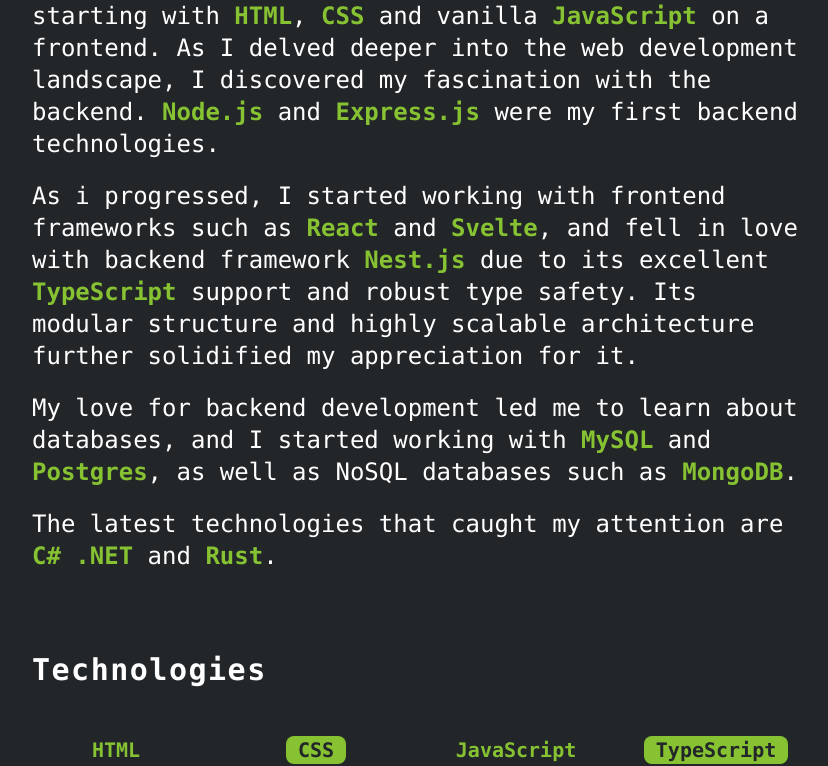
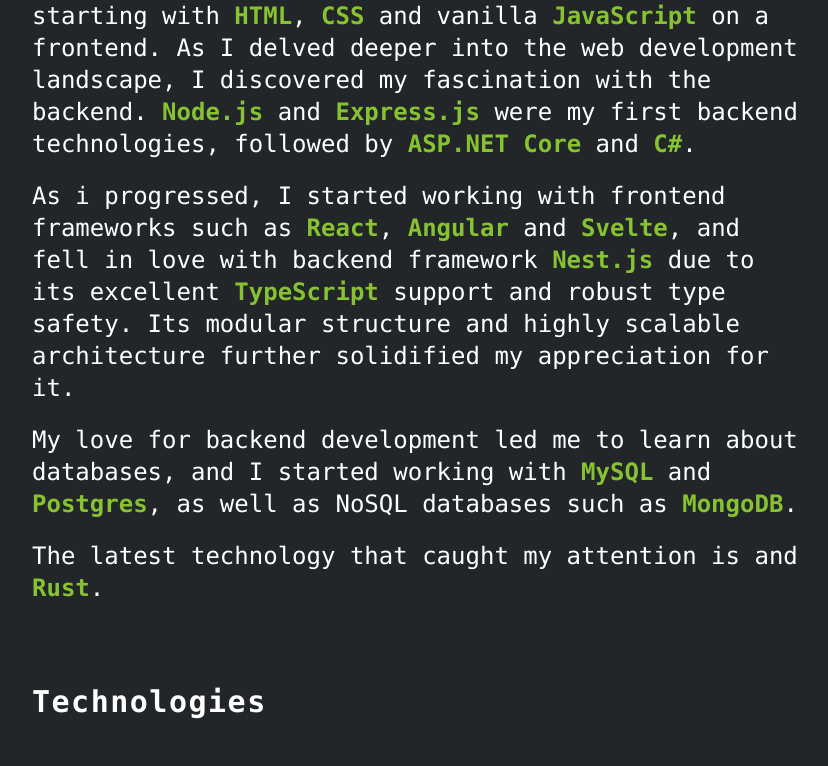
Before and after one commit to minzhoudu/portfolio, a React (Vite) app: page /about in a window 1280 px wide. Shown: the part 920-1686 px from the top of the page, without its empty margins (224-1052 px from the left). Built offline with nearby package versions, Linux system fonts and the light colour scheme.

Commit message:
[feature]: adding technologies and biography change

```diff
--- a/src/components/Biography.tsx
+++ b/src/components/Biography.tsx
@@ -24,15 +24,16 @@
         on a frontend. As I delved deeper into the web development landscape, I
         discovered my fascination with the backend. <Tech>
           Node.js
-        </Tech> and <Tech>Express.js</Tech> were my first backend technologies.
+        </Tech> and <Tech>Express.js</Tech> were my first backend technologies,
+        followed by <Tech>ASP.NET Core</Tech> and <Tech>C#</Tech>.
       </Paragraph>
 
       <Paragraph>
         As i progressed, I started working with frontend frameworks such as{" "}
-        <Tech>React</Tech> and <Tech>Svelte</Tech>, and fell in love with
-        backend framework <Tech>Nest.js</Tech> due to its excellent{" "}
-        <Tech>TypeScript</Tech> support and robust type safety. Its modular
-        structure and highly scalable architecture further solidified my
+        <Tech>React</Tech>, <Tech>Angular</Tech> and <Tech>Svelte</Tech>, and
+        fell in love with backend framework <Tech>Nest.js</Tech> due to its
+        excellent <Tech>TypeScript</Tech> support and robust type safety. Its
+        modular structure and highly scalable architecture further solidified my
         appreciation for it.
       </Paragraph>
 
@@ -43,8 +44,7 @@
       </Paragraph>
 
       <Paragraph>
-        The latest technologies that caught my attention are{" "}
-        <Tech>C# .NET</Tech> and <Tech>Rust</Tech>.
+        The latest technology that caught my attention is and <Tech>Rust</Tech>.
       </Paragraph>
     </>
   );
--- a/src/data/technologies.ts
+++ b/src/data/technologies.ts
@@ -3,6 +3,7 @@
 import js from "../assets/technologies/javascript.png";
 import ts from "../assets/technologies/typescript.png";
 import react from "../assets/technologies/react.png";
+import angular from "../assets/technologies/angular.png";
 import tailwind from "../assets/technologies/tailwind.png";
 import next from "../assets/technologies/nextjs.png";
 import node from "../assets/technologies/node.png";
@@ -14,6 +15,7 @@
 import github from "../assets/technologies/github.png";
 import bitbucket from "../assets/technologies/bitbucket.png";
 import csharp from "../assets/technologies/csharp.png";
+import aws from "../assets/technologies/aws.png";
 
 import { Technology } from "../interfaces";
 
@@ -37,6 +39,10 @@
   {
     name: "React",
     img: react,
+  },
+  {
+    name: "Angular",
+    img: angular,
   },
   {
     name: "Next.js",
@@ -82,4 +88,8 @@
     name: "Bitbucket",
     img: bitbucket,
   },
+  {
+    name: "AWS",
+    img: aws,
+  }
 ];
```
Also changed, not shown: src/assets/technologies/angular.png (added), src/assets/technologies/aws.png (added).
